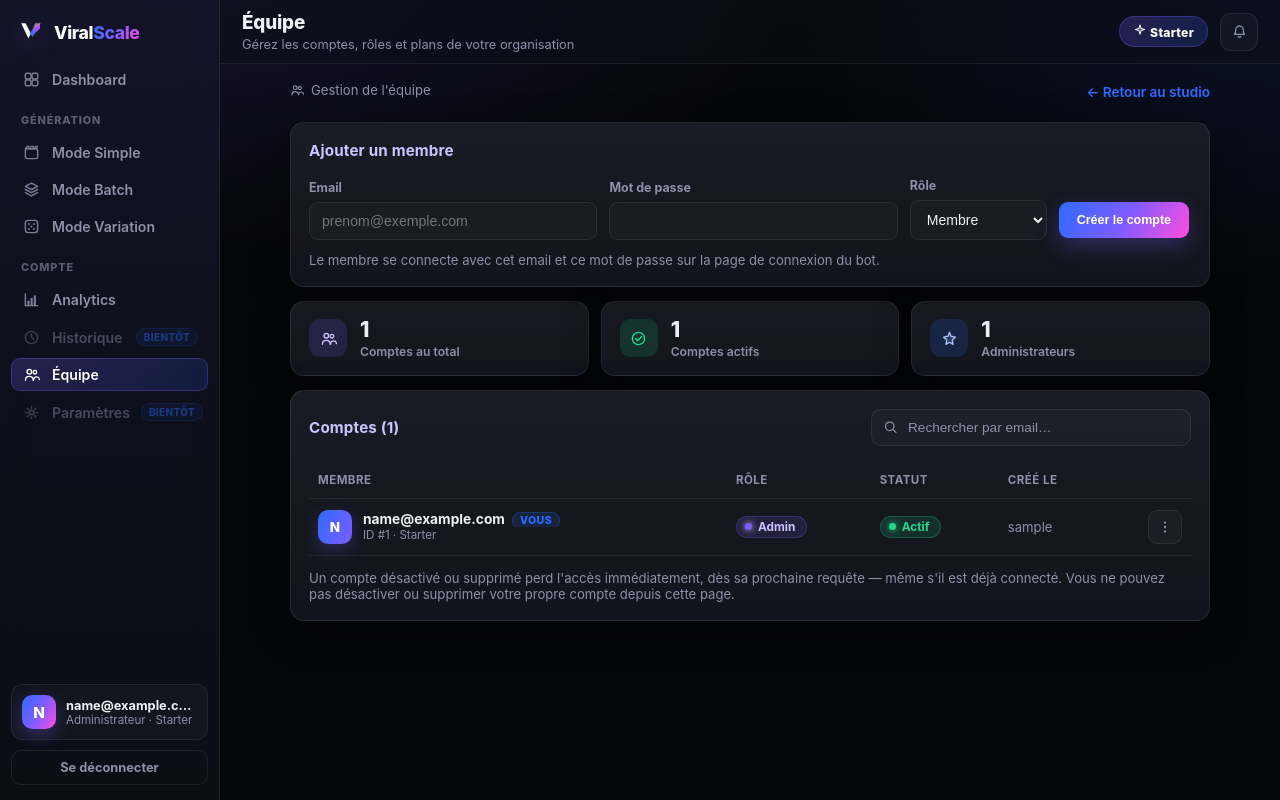
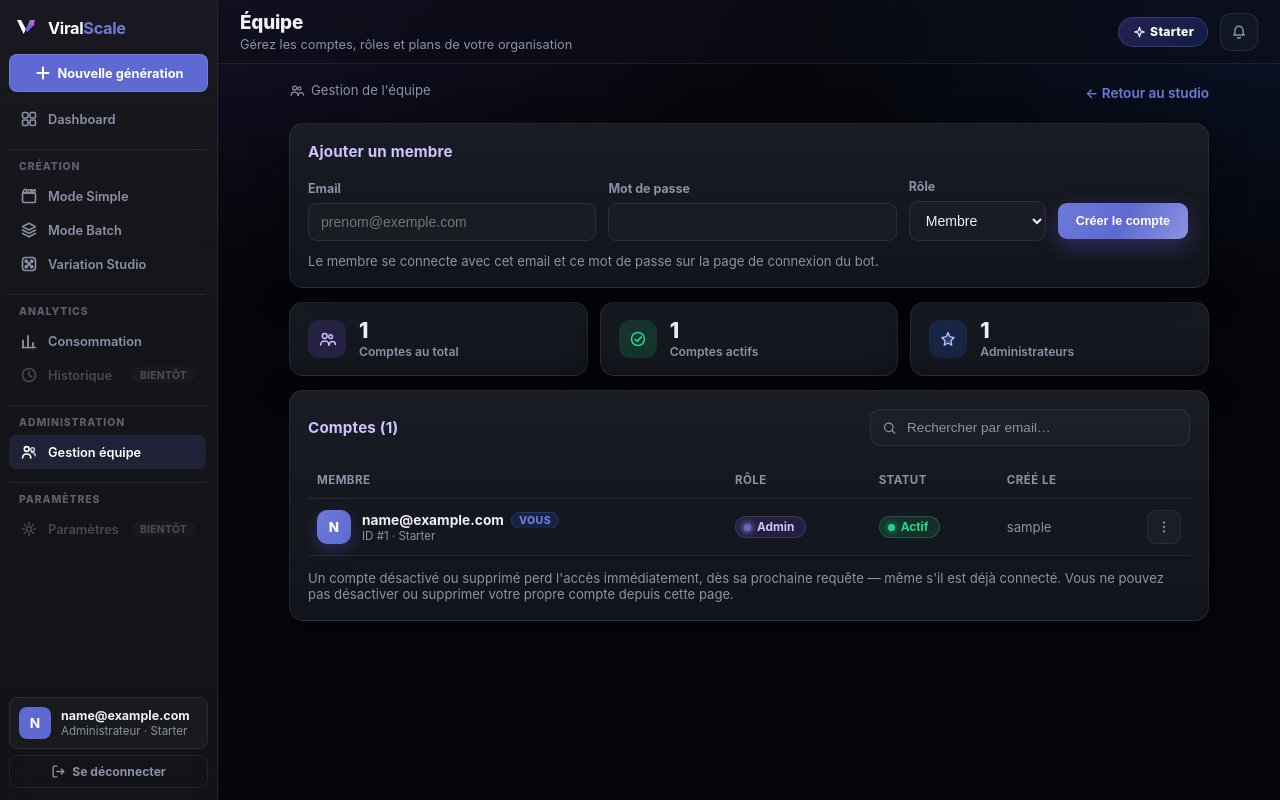
Before and after one commit to femperialeagency-ui/videobot, a Flask app: page /admin/users in a window 1280 px wide. Run offline with Flask 3, Linux system fonts and the light colour scheme; the visitor is signed in with stand-in values (Sample User, id 1); data comes from the database, SQL or seed files in the repository; parts of the project's set-up code (start-up, migrations or seed data) failed here and were passed over.

Commit message:
Add files via upload

```diff
--- a/templates/admin_users.html
+++ b/templates/admin_users.html
@@ -9,13 +9,14 @@
     :root {
       --bg: #05060A; --surface: #0D1018; --surface-2: rgba(255,255,255,.025);
       --border: rgba(255,255,255,.08); --border-strong: rgba(255,255,255,.14);
-      --accent: #7C5CFF; --accent2: #2F6BFF; --accent3: #FF4DDF; --text: #F0F1F7;
+      --accent: #5E6AD2; --accent2: #6E7AD8; --accent3: #8B94E0; --text: #F0F1F7;
       --muted: #8B92A8; --success: #20D98A; --warn: #FFB547; --error: #f87171; --ok: #20D98A;
+      --accent-soft: rgba(94,106,210,.16);
       --radius: 14px;
       --glass: linear-gradient(180deg, rgba(255,255,255,.05), rgba(255,255,255,.015));
       --shadow-card: 0 10px 36px rgba(0,0,0,.40);
-      --shadow-glow: 0 0 0 1px rgba(124,92,255,.14), 0 16px 46px rgba(124,92,255,.12);
-      --sidebar-w: 220px;
+      --shadow-glow: 0 0 0 1px rgba(94,106,210,.14), 0 16px 46px rgba(94,106,210,.12);
+      --sidebar-w: 218px;
     }
     body { font-family: -apple-system, BlinkMacSystemFont, "Segoe UI", sans-serif;
       background:
@@ -24,58 +25,68 @@
         var(--bg);
       color: var(--text); min-height: 100vh; }
 
-    /* ── App shell ── */
+    /* ── SVG icon system ── */
+    .ico-svg { display: inline-flex; align-items: center; justify-content: center; width: 18px; height: 18px; flex-shrink: 0; stroke: currentColor; stroke-width: 1.8;
+    fill: none; stroke-linecap: round; stroke-linejoin: round; vertical-align: -4px; }
+    .ico-svg.sm { width: 15px; height: 15px; }
+    .ico-svg.lg { width: 22px; height: 22px; }
+
+    /* ── App shell: fixed sidebar + main column ── */
     .app-shell { display: flex; min-height: 100vh; width: 100%; }
     .sidebar { position: fixed; top: 0; left: 0; bottom: 0; width: var(--sidebar-w);
-      display: flex; flex-direction: column; padding: 15px 11px;
-      background: linear-gradient(180deg, rgba(124,92,255,.06), rgba(13,16,24,.2)), rgba(13,16,24,.75);
-      border-right: 1px solid var(--border); backdrop-filter: blur(22px); z-index: 20; }
-    .sidebar-logo { display: flex; align-items: center; padding: 4px 8px 18px; }
+      display: flex; flex-direction: column; padding: 12px 9px;
+      background: linear-gradient(180deg, rgba(255,255,255,.025), rgba(255,255,255,.008)), rgba(21,21,26,.8);
+      border-right: 1px solid var(--border); backdrop-filter: blur(16px); -webkit-backdrop-filter: blur(16px);
+      z-index: 20; }
+    .sidebar-logo { display: flex; align-items: center; padding: 4px 6px 14px; }
     .vs-logo { display: inline-flex; align-items: center; gap: 9px; }
-    .vs-mark { width: 26px; height: 26px; flex-shrink: 0; filter: drop-shadow(0 3px 12px rgba(124,92,255,.4)); }
-    .vs-word { font-size: 1.1rem; font-weight: 800; letter-spacing: -.02em; color: #fff; }
-    .vs-word em { font-style: normal;
-      background: linear-gradient(115deg, var(--accent2), var(--accent), var(--accent3));
-      -webkit-background-clip: text; -webkit-text-fill-color: transparent; background-clip: text; }
-    .vs-word.lg { font-size: 1.34rem; }
-    .sidebar-nav { display: flex; flex-direction: column; gap: 4px; flex: 1; }
-    .nav-item { display: flex; align-items: center; gap: 11px; padding: 8px 10px; border-radius: 9px;
-      color: var(--muted); text-decoration: none; font-size: 0.88rem; font-weight: 600; border: none;
-      background: transparent; cursor: pointer; width: 100%; text-align: left;
-      transition: background .15s ease, color .15s ease, transform .15s ease; }
-    .nav-item .ico { font-size: 1.02rem; width: 20px; text-align: center; flex-shrink: 0; }
-    .ico-svg { display: inline-flex; align-items: center; justify-content: center; flex-shrink: 0; }
-    .ico-svg svg { width: 17px; height: 17px; display: block; }
-    .ico-svg.sm svg { width: 14px; height: 14px; }
-    .ico-svg.lg svg { width: 22px; height: 22px; }
-    .nav-item .ico-svg { color: currentColor; opacity: .85; }
-    .nav-item.active .ico-svg, .nav-item:hover .ico-svg { opacity: 1; }
-    .nav-item:hover { background: rgba(255,255,255,.04); color: var(--text); transform: translateX(2px); }
-    .nav-item.active { background: linear-gradient(135deg, rgba(124,92,255,.22), rgba(47,107,255,.14));
-      color: #fff; box-shadow: inset 0 0 0 1px rgba(124,92,255,.3); }
-    .nav-item.active:hover { transform: none; }
-    .nav-item.soon { opacity: .45; cursor: default; }
-    .nav-item.soon:hover { background: transparent; color: var(--muted); transform: none; }
-    .soon-badge { margin-left: auto; font-size: 0.62rem; font-weight: 800; letter-spacing: .04em;
-      text-transform: uppercase; color: var(--accent2); background: rgba(47,107,255,.14);
-      border: 1px solid rgba(47,107,255,.28); border-radius: 999px; padding: 2px 7px; }
-    .nav-section-label { font-size: 0.68rem; font-weight: 800; letter-spacing: .08em; text-transform: uppercase;
-      color: var(--muted); opacity: .6; padding: 13px 10px 5px; }
-    .sidebar-profile { display: flex; align-items: center; gap: 10px; padding: 10px; margin-top: 8px;
-      border-radius: 12px; background: rgba(255,255,255,.03); border: 1px solid var(--border); }
-    .sidebar-avatar { width: 34px; height: 34px; border-radius: 10px; flex-shrink: 0;
-      background: linear-gradient(120deg, var(--accent2), var(--accent), var(--accent3)); color: #fff;
-      display: flex; align-items: center; justify-content: center; font-weight: 800; font-size: 0.95rem;
-      box-shadow: 0 6px 18px rgba(124,92,255,.35); }
-    .sidebar-profile-info { min-width: 0; }
-    .sidebar-profile-email { font-size: 0.8rem; font-weight: 700; white-space: nowrap; overflow: hidden;
-      text-overflow: ellipsis; }
-    .sidebar-profile-role { font-size: 0.72rem; color: var(--muted); white-space: nowrap; overflow: hidden;
-      text-overflow: ellipsis; }
-    .sidebar-logout { display: block; text-align: center; margin-top: 10px; padding: 9px 12px;
-      border-radius: 10px; border: 1px solid var(--border); color: var(--muted); text-decoration: none;
-      font-size: 0.8rem; font-weight: 700; transition: border-color .15s, color .15s, background .15s; }
-    .sidebar-logout:hover { border-color: rgba(248,113,113,.4); color: var(--error); background: rgba(248,113,113,.06); }
+    .vs-mark { width: 24px; height: 24px; flex-shrink: 0; filter: none; }
+    .vs-word { font-size: 1.02rem; font-weight: 700; letter-spacing: -.02em; color: #fff; }
+    .vs-word em { font-style: normal; color: var(--accent2); }
+    .sidebar-nav { display: flex; flex-direction: column; gap: 3px; flex: 1; overflow-y: auto;
+      scrollbar-width: thin; padding-right: 2px; }
+    .sidebar-nav::-webkit-scrollbar { width: 4px; }
+    .sidebar-nav::-webkit-scrollbar-thumb { background: var(--border-strong); border-radius: 999px; }
+    .sidebar-cta { display: flex; align-items: center; justify-content: center; gap: 6px;
+      width: 100%; padding: 9px 10px; margin-bottom: 10px; border: 1px solid rgba(255,255,255,.13);
+      border-radius: 8px; cursor: pointer; font-size: 0.8rem; font-weight: 700; color: #fff; text-align: center;
+      background: var(--accent); text-decoration: none; transition: opacity .22s; }
+    .sidebar-cta:hover { opacity: .92; }
+    .nav-item { position: relative; display: flex; align-items: center; gap: 10px; padding: 7px 10px;
+      border-radius: 7px; color: var(--muted); font-size: 0.8rem; font-weight: 600; text-decoration: none;
+      border: 1px solid transparent; cursor: pointer; transition: background .15s, color .15s, border-color .15s, transform .15s;
+      background: transparent; width: 100%; text-align: left; }
+    .nav-item:hover:not(.active):not(.soon) { background: rgba(255,255,255,.045); color: var(--text);
+      border-color: var(--border); transform: translateX(2px); }
+    .nav-item.active { color: #fff; background: var(--accent-soft, rgba(94,106,210,.16));
+      border-color: transparent; }
+    .nav-item.active::before { content: ""; position: absolute; left: -11px; top: 50%; transform: translateY(-50%);
+      width: 3px; height: 16px; border-radius: 0 4px 4px 0; background: var(--accent); }
+    .nav-item.soon { opacity: .42; cursor: default; }
+    .nav-item.soon:hover { transform: none; background: transparent; }
+    .nav-badge { margin-left: auto; font-size: 0.64rem; font-weight: 800; letter-spacing: .03em;
+      padding: 2px 8px; border-radius: 999px; flex-shrink: 0; }
+    .nav-badge.soon { text-transform: uppercase; background: rgba(255,255,255,.06); color: var(--muted); }
+    .nav-group { margin-top: 10px; padding-top: 10px; border-top: 1px solid var(--border); }
+    .nav-group:first-child { margin-top: 0; padding-top: 0; border-top: none; }
+    .nav-group-label { display: flex; align-items: center; gap: 6px; font-size: 0.65rem; font-weight: 800;
+      text-transform: uppercase; letter-spacing: .09em; color: var(--muted); opacity: .6; padding: 0 10px 6px; }
+    .sidebar-profile { display: flex; align-items: center; gap: 10px; padding: 9px; border-radius: 9px;
+      background: rgba(255,255,255,.03); border: 1px solid var(--border); margin-top: 6px;
+      transition: border-color .15s, background .15s; }
+    .sidebar-profile:hover { border-color: var(--border-strong); background: rgba(255,255,255,.04); }
+    .sidebar-avatar { width: 32px; height: 32px; border-radius: 8px; flex-shrink: 0;
+      display: flex; align-items: center; justify-content: center; font-weight: 700; font-size: .86rem; color: #fff;
+      background: var(--accent); }
+    .sidebar-profile-info { min-width: 0; flex: 1; }
+    .sidebar-profile-email { font-size: 0.78rem; font-weight: 700; color: var(--text);
+      white-space: nowrap; overflow: hidden; text-overflow: ellipsis; }
+    .sidebar-profile-role { font-size: 0.72rem; color: var(--muted); margin-top: 1px; }
+    .sidebar-logout { display: flex; align-items: center; justify-content: center; gap: 6px; text-align: center;
+      margin-top: 6px; padding: 8px; border-radius: 9px; font-size: 0.76rem; font-weight: 700;
+      color: var(--muted); text-decoration: none; border: 1px solid var(--border);
+      transition: color .15s, border-color .15s, background .15s; }
+    .sidebar-logout:hover { color: var(--error); border-color: rgba(248,113,113,.4); background: rgba(248,113,113,.06); }
 
     .app-main { flex: 1; margin-left: var(--sidebar-w); display: flex; flex-direction: column; min-height: 100vh; }
     .app-header { position: sticky; top: 0; z-index: 15; display: flex; align-items: center; justify-content: space-between;
@@ -281,22 +292,65 @@
           <span class="vs-word">Viral<em>Scale</em></span>
         </span>
       </div>
+
+      <a href="{{ url_for('index') }}" class="sidebar-cta">
+        <span class="ico-svg"><svg viewBox="0 0 18 18" fill="none" xmlns="http://www.w3.org/2000/svg"><path d="M9 3.5 V14.5 M3.5 9 H14.5" stroke="currentColor" stroke-width="2" stroke-linecap="round"/></svg></span>
+        Nouvelle génération
+      </a>
+
       <nav class="sidebar-nav">
-        <a class="nav-item" href="{{ url_for('consumption') }}"><span class="ico ico-svg"><svg viewBox="0 0 18 18" fill="none" xmlns="http://www.w3.org/2000/svg"><rect x="2.4" y="2.4" width="6" height="6" rx="1.6" stroke="currentColor" stroke-width="1.5"/><rect x="9.6" y="2.4" width="6" height="6" rx="1.6" stroke="currentColor" stroke-width="1.5"/><rect x="2.4" y="9.6" width="6" height="6" rx="1.6" stroke="currentColor" stroke-width="1.5"/><rect x="9.6" y="9.6" width="6" height="6" rx="1.6" stroke="currentColor" stroke-width="1.5"/></svg></span> Dashboard</a>
-        <div class="nav-section-label">Génération</div>
-        <a class="nav-item" href="{{ url_for('index') }}"><span class="ico ico-svg"><svg viewBox="0 0 18 18" fill="none" xmlns="http://www.w3.org/2000/svg"><rect x="2.5" y="5.2" width="13" height="10.3" rx="1.8" stroke="currentColor" stroke-width="1.5"/><path d="M2.5 5.2 L4.3 2.4 H6.6 L5.4 5.2 Z M7.1 5.2 L8.9 2.4 H11.2 L10 5.2 Z M11.7 5.2 L13.5 2.4 H15.2 L14.3 5.2 Z" stroke="currentColor" stroke-width="1.3" stroke-linejoin="round"/></svg></span> Mode Simple</a>
-        <a class="nav-item" href="{{ url_for('index') }}"><span class="ico ico-svg"><svg viewBox="0 0 18 18" fill="none" xmlns="http://www.w3.org/2000/svg"><path d="M9 2.2 L15.5 5.6 L9 9 L2.5 5.6 Z" stroke="currentColor" stroke-width="1.5" stroke-linejoin="round"/><path d="M2.5 9 L9 12.4 L15.5 9 M2.5 12.4 L9 15.8 L15.5 12.4" stroke="currentColor" stroke-width="1.5" stroke-linejoin="round" stroke-linecap="round"/></svg></span> Mode Batch</a>
-        <a class="nav-item" href="{{ url_for('index') }}"><span class="ico ico-svg"><svg viewBox="0 0 18 18" fill="none" xmlns="http://www.w3.org/2000/svg"><rect x="2.5" y="2.5" width="13" height="13" rx="3" stroke="currentColor" stroke-width="1.5"/><circle cx="6.3" cy="6.3" r="1.05" fill="currentColor"/><circle cx="11.7" cy="6.3" r="1.05" fill="currentColor"/><circle cx="9" cy="9" r="1.05" fill="currentColor"/><circle cx="6.3" cy="11.7" r="1.05" fill="currentColor"/><circle cx="11.7" cy="11.7" r="1.05" fill="currentColor"/></svg></span> Mode Variation</a>
-        <div class="nav-section-label">Compte</div>
-        {% if me and me.role == 'admin' %}
-          <a class="nav-item" href="{{ url_for('admin_consumption') }}"><span class="ico ico-svg"><svg viewBox="0 0 18 18" fill="none" xmlns="http://www.w3.org/2000/svg"><path d="M2.5 15.5 V3 M2.5 15.5 H15.5" stroke="currentColor" stroke-width="1.5" stroke-linecap="round"/><rect x="4.6" y="10.2" width="2.3" height="5.3" rx=".6" fill="currentColor"/><rect x="8" y="7.4" width="2.3" height="8.1" rx=".6" fill="currentColor"/><rect x="11.4" y="4.6" width="2.3" height="10.9" rx=".6" fill="currentColor"/></svg></span> Analytics</a>
-        {% else %}
-          <a class="nav-item" href="{{ url_for('consumption') }}"><span class="ico ico-svg"><svg viewBox="0 0 18 18" fill="none" xmlns="http://www.w3.org/2000/svg"><path d="M2.5 15.5 V3 M2.5 15.5 H15.5" stroke="currentColor" stroke-width="1.5" stroke-linecap="round"/><rect x="4.6" y="10.2" width="2.3" height="5.3" rx=".6" fill="currentColor"/><rect x="8" y="7.4" width="2.3" height="8.1" rx=".6" fill="currentColor"/><rect x="11.4" y="4.6" width="2.3" height="10.9" rx=".6" fill="currentColor"/></svg></span> Analytics</a>
-        {% endif %}
-        <a class="nav-item soon"><span class="ico ico-svg"><svg viewBox="0 0 18 18" fill="none" xmlns="http://www.w3.org/2000/svg"><circle cx="9" cy="9" r="6.5" stroke="currentColor" stroke-width="1.5"/><path d="M9 5.5 V9 L11.5 10.8" stroke="currentColor" stroke-width="1.5" stroke-linecap="round" stroke-linejoin="round"/></svg></span> Historique <span class="soon-badge">Bientôt</span></a>
-        <a class="nav-item active" href="{{ url_for('admin_users') }}"><span class="ico ico-svg"><svg viewBox="0 0 18 18" fill="none" xmlns="http://www.w3.org/2000/svg"><circle cx="6.7" cy="6" r="2.4" stroke="currentColor" stroke-width="1.5"/><path d="M2.6 15 c0-2.4 1.9-4 4.1-4 s4.1 1.6 4.1 4" stroke="currentColor" stroke-width="1.5" stroke-linecap="round"/><circle cx="12.6" cy="6.6" r="1.9" stroke="currentColor" stroke-width="1.4"/><path d="M11.2 15 c-.1-2 1.4-3.5 3.2-3.5 s3 1.2 3 3" stroke="currentColor" stroke-width="1.4" stroke-linecap="round"/></svg></span> Équipe</a>
-        <a class="nav-item soon"><span class="ico ico-svg"><svg viewBox="0 0 18 18" fill="none" xmlns="http://www.w3.org/2000/svg"><circle cx="9" cy="9" r="2.4" stroke="currentColor" stroke-width="1.5"/><path d="M9 2.6 V4.4 M9 13.6 V15.4 M15.4 9 H13.6 M4.4 9 H2.6 M13.5 4.5 L12.2 5.8 M5.8 12.2 L4.5 13.5 M13.5 13.5 L12.2 12.2 M5.8 5.8 L4.5 4.5" stroke="currentColor" stroke-width="1.4" stroke-linecap="round"/></svg></span> Paramètres <span class="soon-badge">Bientôt</span></a>
+        <div class="nav-group">
+          <a class="nav-item" href="{{ url_for('index') }}">
+            <span class="ico-svg"><svg viewBox="0 0 18 18" fill="none" xmlns="http://www.w3.org/2000/svg"><rect x="2.5" y="2.5" width="5.5" height="5.5" rx="1.4" stroke="currentColor" stroke-width="1.6"/><rect x="10" y="2.5" width="5.5" height="5.5" rx="1.4" stroke="currentColor" stroke-width="1.6"/><rect x="2.5" y="10" width="5.5" height="5.5" rx="1.4" stroke="currentColor" stroke-width="1.6"/><rect x="10" y="10" width="5.5" height="5.5" rx="1.4" stroke="currentColor" stroke-width="1.6"/></svg></span>
+            Dashboard
+          </a>
+        </div>
+
+        <div class="nav-group">
+          <div class="nav-group-label">Création</div>
+          <a class="nav-item" href="{{ url_for('index') }}">
+            <span class="ico-svg"><svg viewBox="0 0 18 18" fill="none" xmlns="http://www.w3.org/2000/svg"><rect x="2.5" y="6" width="13" height="9.5" rx="1.6" stroke="currentColor" stroke-width="1.6"/><path d="M2.5 6 L4.2 2.5 L7 2.5 L5.6 6 Z M7.4 6 L9 2.7 L11.8 2.7 L10.4 6 Z M11.9 6 L13.4 2.7 L15.2 2.7 L14.5 6 Z" stroke="currentColor" stroke-width="1.4" stroke-linejoin="round"/></svg></span>
+            Mode Simple
+          </a>
+          <a class="nav-item" href="{{ url_for('index') }}">
+            <span class="ico-svg"><svg viewBox="0 0 18 18" fill="none" xmlns="http://www.w3.org/2000/svg"><path d="M9 2.2 L15.5 5.6 L9 9 L2.5 5.6 Z" stroke="currentColor" stroke-width="1.6" stroke-linejoin="round"/><path d="M2.5 9 L9 12.4 L15.5 9 M2.5 12.4 L9 15.8 L15.5 12.4" stroke="currentColor" stroke-width="1.6" stroke-linejoin="round" stroke-linecap="round"/></svg></span>
+            Mode Batch
+          </a>
+          <a class="nav-item" href="{{ url_for('index') }}">
+            <span class="ico-svg"><svg viewBox="0 0 18 18" fill="none" xmlns="http://www.w3.org/2000/svg"><rect x="2.5" y="2.5" width="13" height="13" rx="3" stroke="currentColor" stroke-width="1.6"/><circle cx="6.3" cy="6.3" r="1.05" fill="currentColor"/><circle cx="11.7" cy="6.3" r="1.05" fill="currentColor"/><circle cx="9" cy="9" r="1.05" fill="currentColor"/><circle cx="6.3" cy="11.7" r="1.05" fill="currentColor"/><circle cx="11.7" cy="11.7" r="1.05" fill="currentColor"/></svg></span>
+            Variation Studio
+          </a>
+        </div>
+
+        <div class="nav-group">
+          <div class="nav-group-label">Analytics</div>
+          <a class="nav-item" href="{{ url_for('admin_consumption') }}">
+            <span class="ico-svg"><svg viewBox="0 0 18 18" fill="none" xmlns="http://www.w3.org/2000/svg"><path d="M3 15.5 V8.5 M8 15.5 V4 M13 15.5 V11" stroke="currentColor" stroke-width="1.8" stroke-linecap="round"/><path d="M2.5 15.5 H15.5" stroke="currentColor" stroke-width="1.6" stroke-linecap="round"/></svg></span>
+            Consommation
+          </a>
+          <a class="nav-item soon">
+            <span class="ico-svg"><svg viewBox="0 0 18 18" fill="none" xmlns="http://www.w3.org/2000/svg"><circle cx="9" cy="9" r="6.5" stroke="currentColor" stroke-width="1.6"/><path d="M9 5.5 V9 L11.5 10.8" stroke="currentColor" stroke-width="1.6" stroke-linecap="round" stroke-linejoin="round"/></svg></span>
+            Historique <span class="nav-badge soon">Bientôt</span>
+          </a>
+        </div>
+
+        <div class="nav-group">
+          <div class="nav-group-label">Administration</div>
+          <a class="nav-item active" href="{{ url_for('admin_users') }}">
+            <span class="ico-svg"><svg viewBox="0 0 18 18" fill="none" xmlns="http://www.w3.org/2000/svg"><circle cx="6.7" cy="6" r="2.4" stroke="currentColor" stroke-width="1.6"/><path d="M2.6 15 c0-2.5 1.9-4 4.1-4 s4.1 1.5 4.1 4" stroke="currentColor" stroke-width="1.6" stroke-linecap="round"/><circle cx="12.6" cy="6.6" r="1.9" stroke="currentColor" stroke-width="1.5" opacity=".75"/><path d="M11.4 9.3 c1.9-.15 3.5 1.15 3.9 3.35" stroke="currentColor" stroke-width="1.5" stroke-linecap="round" opacity=".75"/></svg></span>
+            Gestion équipe
+          </a>
+        </div>
+
+        <div class="nav-group">
+          <div class="nav-group-label">Paramètres</div>
+          <a class="nav-item soon">
+            <span class="ico-svg"><svg viewBox="0 0 18 18" fill="none" xmlns="http://www.w3.org/2000/svg"><circle cx="9" cy="9" r="2.5" stroke="currentColor" stroke-width="1.6"/><path d="M9 2.6 V4.3 M9 13.7 V15.4 M15.4 9 H13.7 M4.3 9 H2.6 M13.5 4.5 L12.3 5.7 M5.7 12.3 L4.5 13.5 M13.5 13.5 L12.3 12.3 M5.7 5.7 L4.5 4.5" stroke="currentColor" stroke-width="1.6" stroke-linecap="round"/></svg></span>
+            Paramètres <span class="nav-badge soon">Bientôt</span>
+          </a>
+        </div>
       </nav>
+
       {% if me %}
       <div class="sidebar-profile">
         <div class="sidebar-avatar">{{ me.email[0]|upper }}</div>
@@ -306,7 +360,10 @@
         </div>
       </div>
       {% endif %}
-      <a class="sidebar-logout" href="{{ url_for('logout') }}">Se déconnecter</a>
+      <a class="sidebar-logout" href="{{ url_for('logout') }}">
+        <span class="ico-svg sm"><svg viewBox="0 0 18 18" fill="none" xmlns="http://www.w3.org/2000/svg"><path d="M7.2 2.6 H4 a1.4 1.4 0 0 0-1.4 1.4 v10 a1.4 1.4 0 0 0 1.4 1.4 h3.2" stroke="currentColor" stroke-width="1.6" stroke-linecap="round" stroke-linejoin="round"/><path d="M7 9 H15.4 M12.4 6 L15.4 9 L12.4 12" stroke="currentColor" stroke-width="1.6" stroke-linecap="round" stroke-linejoin="round"/></svg></span>
+        Se déconnecter
+      </a>
     </aside>
 
     <div class="app-main">
```
